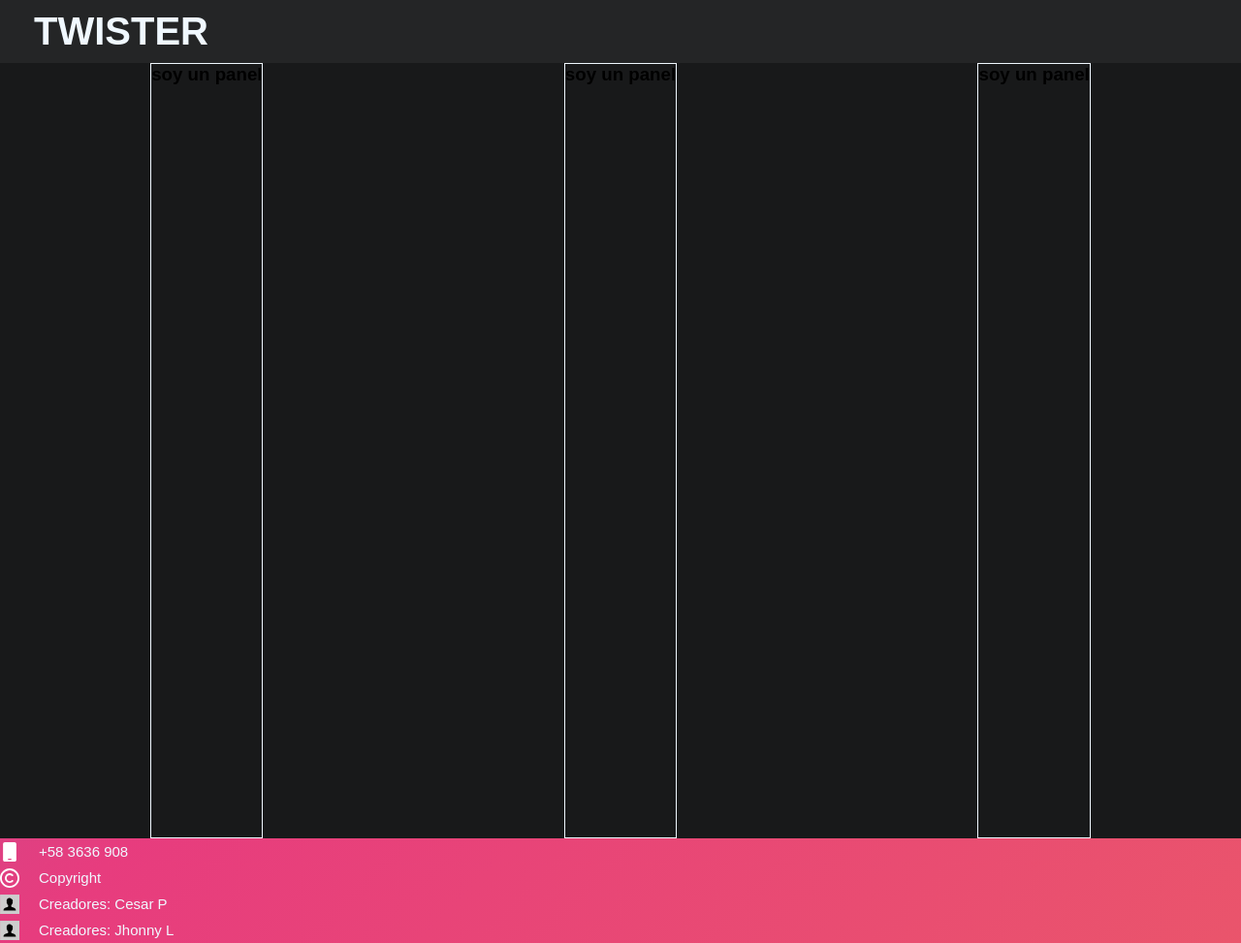
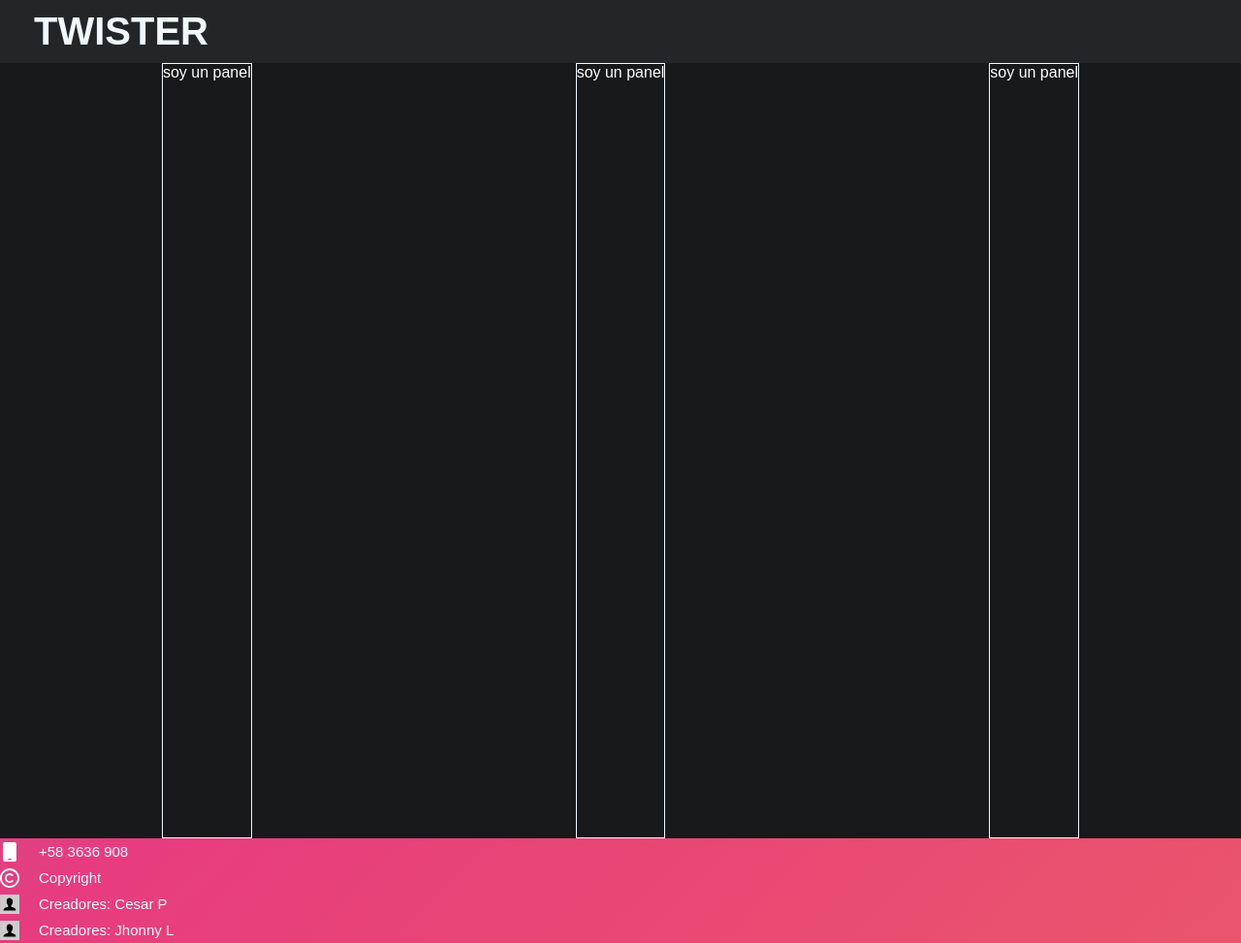
Before and after one commit to Cesarpalaciosr/Login_node_Cesar, a website: page src/views/feed.html in a window 1280 px wide. Shown: the whole page at 97% size. Drawn offline with Linux system fonts and the light colour scheme.

Commit message:
span blanco

```diff
--- a/src/scripts/components/feed.js
+++ b/src/scripts/components/feed.js
@@ -8,7 +8,7 @@ class feed_page extends HTMLElement {
         <div class = "division">
         <section class = "panel-options">
                 <div>
-                    <h3>soy un panel</h3>
+                    <span>soy un panel</span>
                 </div>
             </section>
         </div>
@@ -16,14 +16,14 @@ class feed_page extends HTMLElement {
             <div class = "division">
         <section class = "panel-dashboard">
                 <div>
-                    <h3>soy un panel</h3>
+                    <span>soy un panel</span>
                 </div>
         </section>
         </div>
         <div class = "division">
         <section class = "panel-trending">
                 <div>
-                    <h3>soy un panel</h3>
+                    <span>soy un panel</span>
                 </div>
         </section>
         </div>
--- a/src/styles/styles.css
+++ b/src/styles/styles.css
@@ -36,6 +36,11 @@ body {
   display: flex;
   justify-content: space-between;
   align-items: center;
+}
+
+/*color temporal para palabras */
+span{
+  color:white;
 }
 .tittle{
   font-size: 40px;
```
